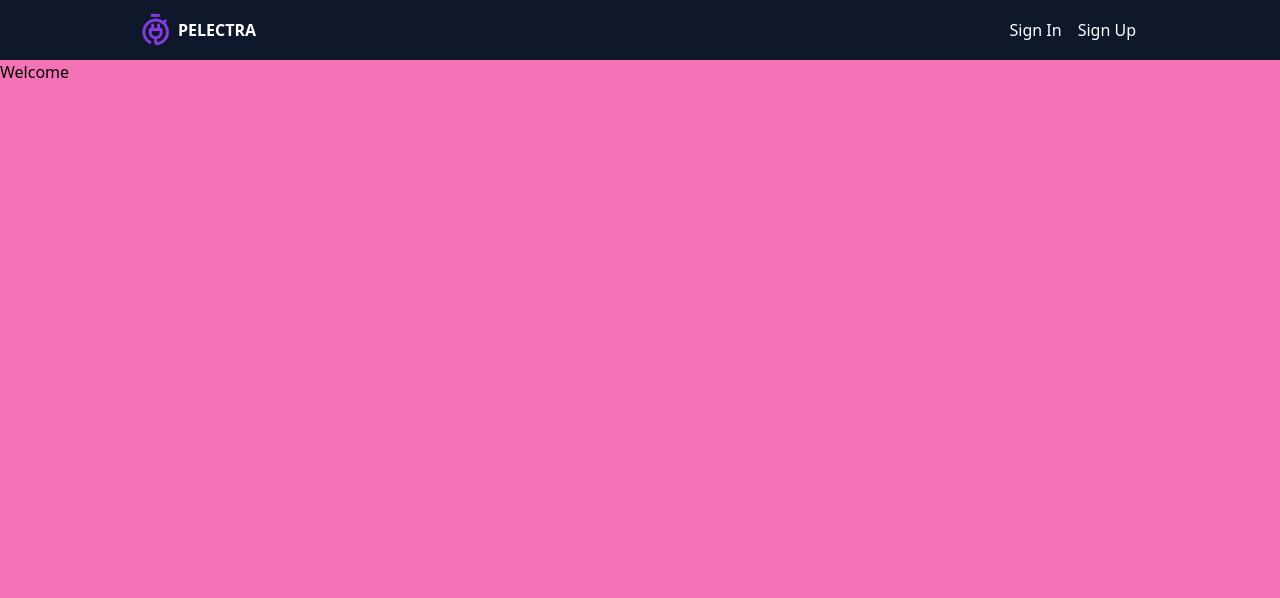
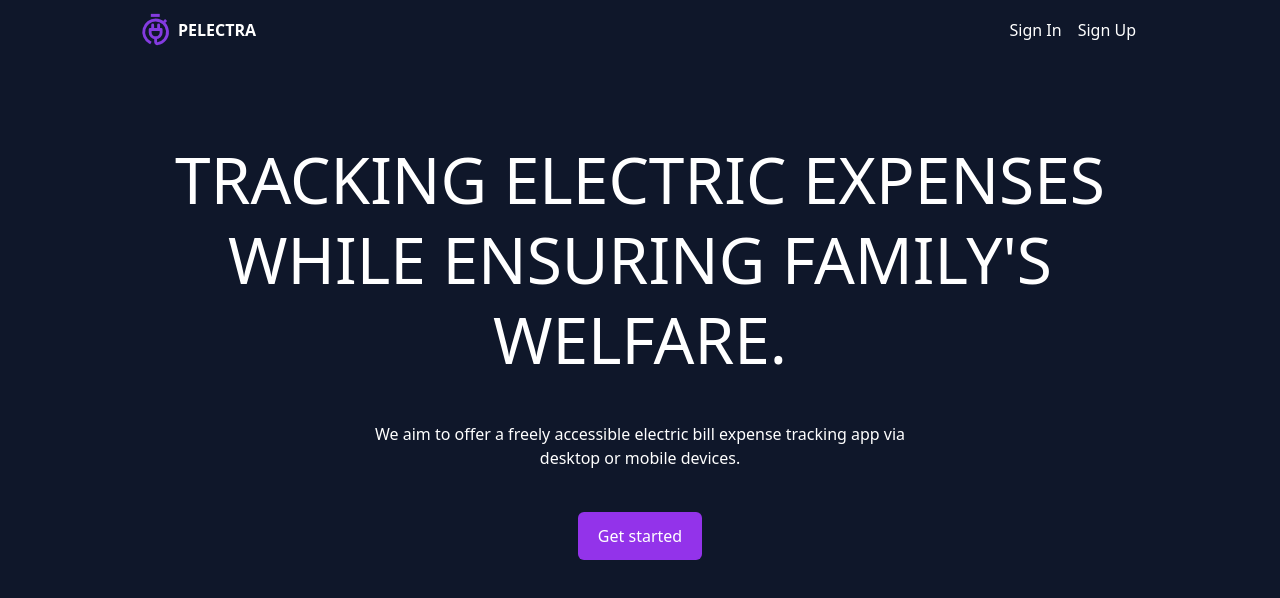
Before and after one commit to josephencila/pelectra-v2, a React (Vite) app in the folder client/: page / in a window 1280 px wide. Shown: the top 598 px of the page. Built offline with nearby package versions, Linux system fonts and the light colour scheme; no server answers; what chartjs-plugin-datalabels would draw is missing.

Commit message:
temporarily done with landing page hero message

```diff
--- /dev/null
+++ b/client/src/components/hero/HeroMessage.jsx
@@ -0,0 +1,27 @@
+import PropTypes from "prop-types";
+import { NavLink } from "react-router-dom";
+const HeroMessage = ({ mainMessage, subMessage, navLink, linkPath }) => {
+  return (
+    <div className="h-full w-full  flex flex-col justify-start items-center pt-20 gap-8 p-2.5 ">
+      <h1 className="text-white leading-tight text-clamp-1 text-center w-full max-w-5xl ">
+        {mainMessage}
+      </h1>
+      <p className="text-white text-center w-full max-w-xl p-2.5">{subMessage}</p>
+      <NavLink
+        to={linkPath}
+        className="text-white bg-purple-600 rounded-md hover:bg-purple-500 px-5 py-3"
+      >
+        {navLink}
+      </NavLink>
+    </div>
+  );
+};
+
+export default HeroMessage;
+
+HeroMessage.propTypes = {
+  mainMessage: PropTypes.string,
+  subMessage: PropTypes.string,
+  navLink: PropTypes.string,
+  linkPath: PropTypes.string,
+};
--- /dev/null
+++ b/client/src/components/home/Welcome.jsx
@@ -0,0 +1,24 @@
+import HeroMessage from "../hero/HeroMessage";
+
+const Welcome = () => {
+
+  const mainMessage =
+    "TRACKING ELECTRIC EXPENSES WHILE ENSURING FAMILY'S WELFARE.";
+  const subMessage =
+    "We aim to offer a freely accessible electric bill expense tracking app via desktop or mobile devices.";
+  const navLink = "Get started";
+  const linkPath = "/sign-up";
+
+  return (
+    <div className="bg-slate-900 h-dvh-60">
+      <HeroMessage
+        mainMessage={mainMessage}
+        subMessage={subMessage}
+        navLink={navLink}
+        linkPath={linkPath}
+      />
+    </div>
+  );
+};
+
+export default Welcome;
--- a/client/src/components/table/MonthlyAppliancesTable.jsx
+++ b/client/src/components/table/MonthlyAppliancesTable.jsx
@@ -90,7 +90,7 @@ const MonthlyAppliancesTable = () => {
         <tbody role="rowgroup" >
                 {
                   mockData.map((m, idx) => {
-                    return <tr role="row" key={idx} className=" bg-slate-800 odd:bg-slate-700  max-md:grid max-md:mb-1 max-md:rounded-md">
+                    return <tr role="row" key={idx} className=" bg-slate-800 odd:bg-slate-700  max-md:grid max-md:mb-1 ">
                       <td role="cell" className={` ${tdCell} max-md:before:content-['Appliances_Name'] `}>{m.appliancesName}</td>
                       <td role="cell" className={` ${tdCell} max-md:before:content-['Consumption_(kWh)'] `}>{m.consumptionPerHr}</td>
                       <td role="cell" className={` ${tdCell} max-md:before:content-['Daily_Usage_(hr/s)'] `}>{m.dailyUsage}</td>
--- a/client/src/pages/LandingPage.jsx
+++ b/client/src/pages/LandingPage.jsx
@@ -1,10 +1,11 @@
 import { useMemo } from "react";
+import Welcome from "../components/home/Welcome";
 
 const LandingPage = () => {
   const isAuth = false;
 
   const memoizedLandingPage = useMemo(() => {
-    return isAuth ? <div>Dashboard</div> : <div className="bg-sky-50 h-dvh-60 md:bg-pink-400">Welcome</div>;
+    return isAuth ? <div>Dashboard</div> : <Welcome />;
   }, [isAuth]);
 
   return memoizedLandingPage;
--- a/client/tailwind.config.js
+++ b/client/tailwind.config.js
@@ -6,9 +6,8 @@ export default {
   ],
   theme: {
     extend: {
-      backgroundColor:{
-        'hsl-black-1':'hsl(0 0% 0% / 0.5)',
-        'hsl-black-2':'hsl(0 0% 0% / 0.1)',
+      fontSize:{
+        'clamp-1': "clamp(2rem, 5vw, 4.5rem)",
       },
       width: {
         'xs': '320px',
```
